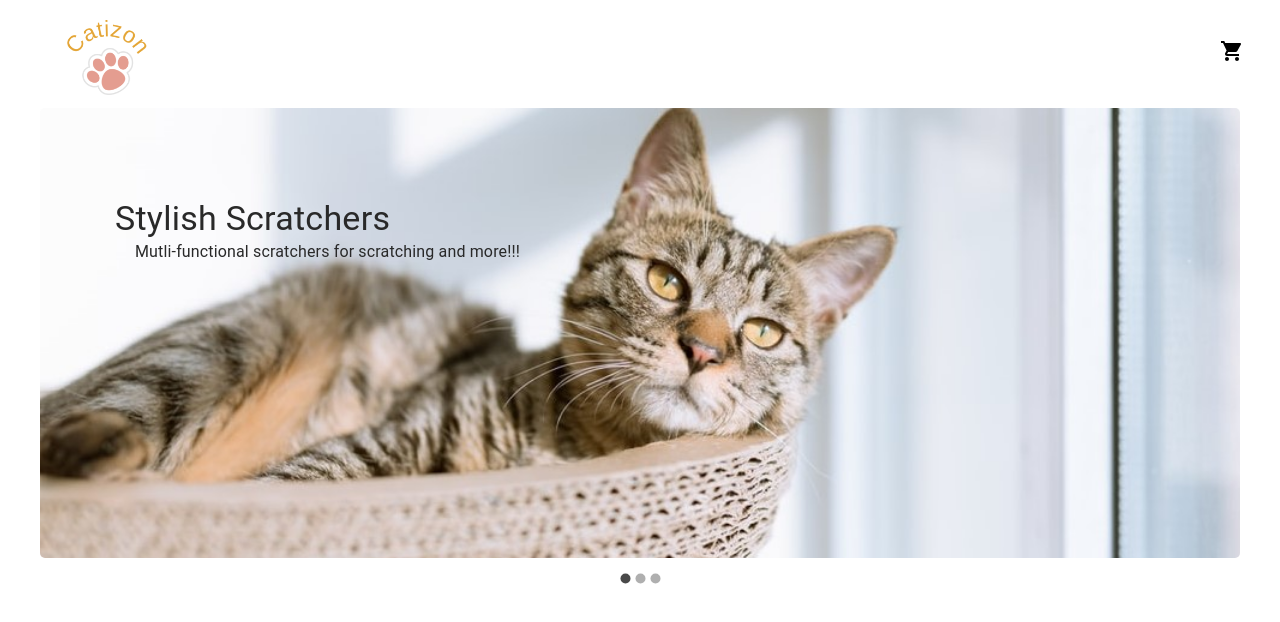
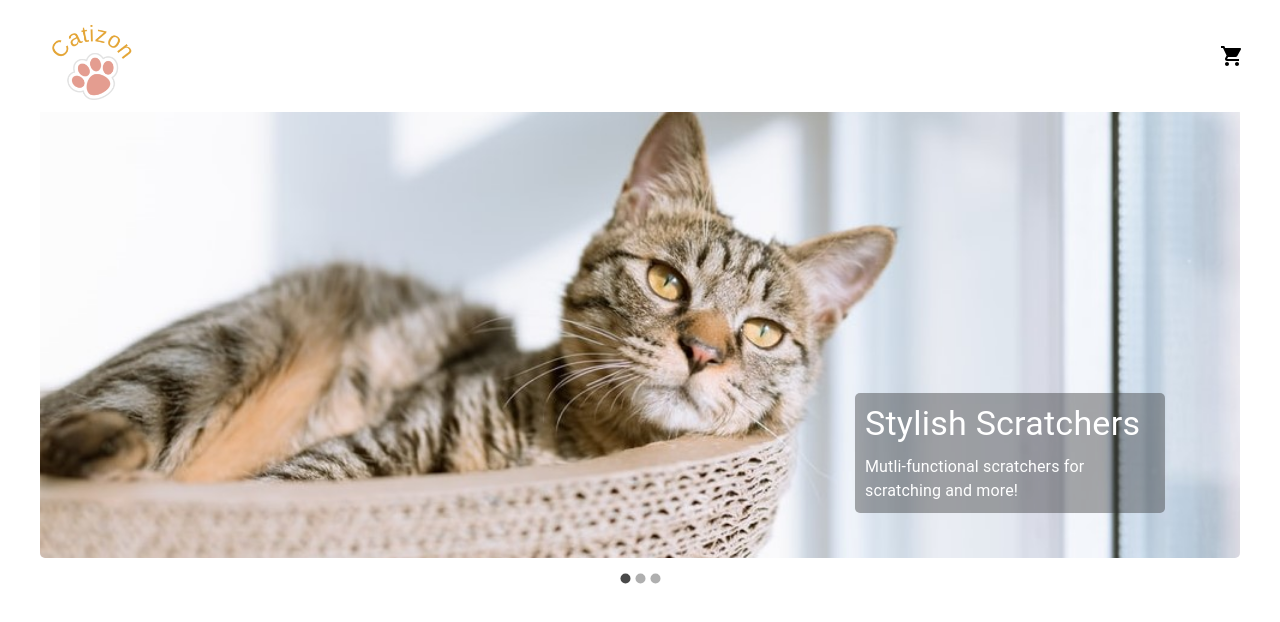
Before and after one commit to hoopslam/catizon, a React (Create React App) app: page / in a window 1280 px wide. Shown: the top 622 px of the page. Built offline with nearby package versions, Linux system fonts and the light colour scheme; no server answers.

Commit message:
adjusted sizing and added shop more items button

```diff
--- a/src/components/Cart/Cart.jsx
+++ b/src/components/Cart/Cart.jsx
@@ -11,7 +11,9 @@ const Cart = ({ cart, handleUpdateCartQuantity, handleRemoveFromCart, handleEmpt
 	const EmptyCart = () => (
 		<Typography variant='subtitle1'>
 			Your cart is empty,
-			<Link to='/' className={classes.link}>start adding items now!</Link>
+			<Link to='/' className={classes.link}>
+				start adding items now!
+			</Link>
 		</Typography>
 	);
 
@@ -20,7 +22,11 @@ const Cart = ({ cart, handleUpdateCartQuantity, handleRemoveFromCart, handleEmpt
 			<Grid container spacing={3}>
 				{cart.line_items.map((item) => (
 					<Grid item xs={12} sm={4} key={item.id}>
-						<CartItem item={item} handleUpdateCartQuantity={handleUpdateCartQuantity} handleRemoveFromCart={handleRemoveFromCart}/>
+						<CartItem
+							item={item}
+							handleUpdateCartQuantity={handleUpdateCartQuantity}
+							handleRemoveFromCart={handleRemoveFromCart}
+						/>
 					</Grid>
 				))}
 			</Grid>
@@ -29,18 +35,28 @@ const Cart = ({ cart, handleUpdateCartQuantity, handleRemoveFromCart, handleEmpt
 					Subtotal: {cart.subtotal.formatted_with_symbol}
 				</Typography>
 				<div>
+					<Link to='/' className={classes.link}>
+						<Button
+							className={classes.emptyButton}
+							size='large'
+							type='button'
+							variant='contained'
+							color='primary'>
+							Add More Items
+						</Button>
+					</Link>
 					<Button
 						className={classes.emptyButton}
 						size='large'
 						type='button'
 						variant='contained'
 						color='secondary'
-                        onClick={handleEmptyCart}>
+						onClick={handleEmptyCart}>
 						Empty Cart
 					</Button>
 					<Button
 						component={Link}
-						to="/checkout"
+						to='/checkout'
 						className={classes.checkoutButton}
 						size='large'
 						type='button'
--- a/src/components/CheckoutForm/AddressForm.jsx
+++ b/src/components/CheckoutForm/AddressForm.jsx
@@ -1,6 +1,6 @@
 import React, { useState, useEffect } from "react";
 import { InputLabel, Select, MenuItem, Button, Grid, Typography } from "@material-ui/core";
-import { useForm, FormProvider, Controller } from "react-hook-form";
+import { useForm, FormProvider } from "react-hook-form";
 import FormInput from "./FormInput";
 import { commerce } from "../../lib/commerce";
 import {Link} from "react-router-dom";
--- a/src/components/Hero/HeroCarousel.jsx
+++ b/src/components/Hero/HeroCarousel.jsx
@@ -7,15 +7,15 @@ const images = [
 	{
 		id: 1,
 		title: "Stylish Scratchers",
-		description: "Mutli-functional scratchers for scratching and more!!!",
+		description: "Mutli-functional scratchers for scratching and more!",
 		src: "'/assets/hero1.jpg'",
+		right: true,
 	},
 	{
 		id: 2,
 		title: "Rug Escape",
 		description: "Find the puuurfect rugs to take cover under!",
 		src: "'/assets/hero2.jpg'",
-		dark: true,
 	},
 	{
 		id: 3,
@@ -36,8 +36,8 @@ const HeroCarousel = () => {
 						style={{
 							backgroundImage: `url(${image.src})`,
 						}}>
-						{image.dark ? (
-							<div className='item-text-container' style={{ color: "white" }}>
+						{image.right ? (
+							<div className='item-text-container' style={{ left: "unset", right: "75px" }}>
 								<Typography variant="h4">{image.title}</Typography>
 								<Typography>{image.description}</Typography>
 							</div>
--- a/src/components/Hero/heroCarousel.styles.css
+++ b/src/components/Hero/heroCarousel.styles.css
@@ -17,11 +17,15 @@
 
 .item-text-container {
     position: absolute;
-    color: rgb(41, 41, 41);
-    top: 20%;
+    color: white;
+    bottom: 10%;
     left: 75px;
+    max-width: 300px;
+    background-color:rgba(46, 46, 46, 0.404);
+    border-radius: 5px;
+    padding: 5px;
 }
 
-.item-text-container h2, p {
-    padding: 0 20px;
+.item-text-container h4, p {
+    padding: 5px;
 }
--- a/src/styles.css
+++ b/src/styles.css
@@ -1,3 +1,5 @@
+@import url('https://fonts.googleapis.com/css2?family=Indie+Flower&display=swap');
+
 .App {
     display: flex;
     flex-direction: column;
```
